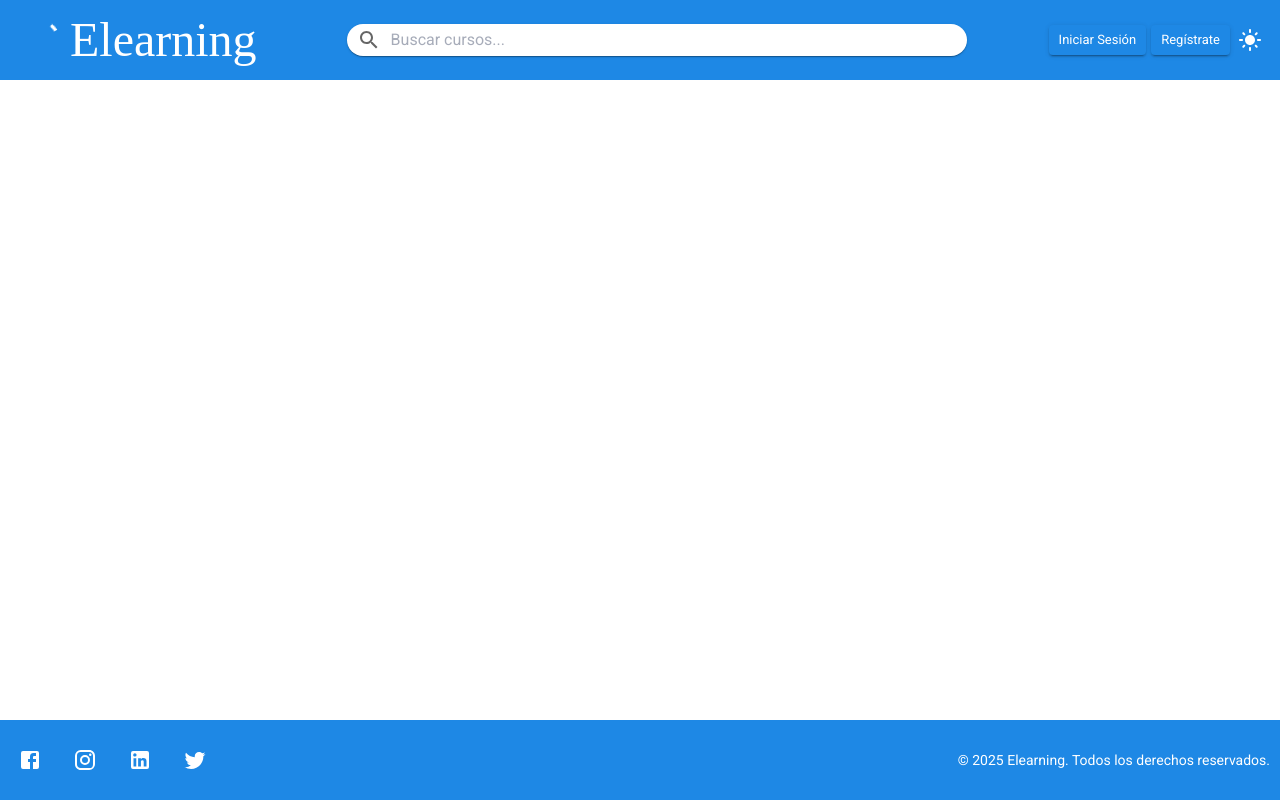
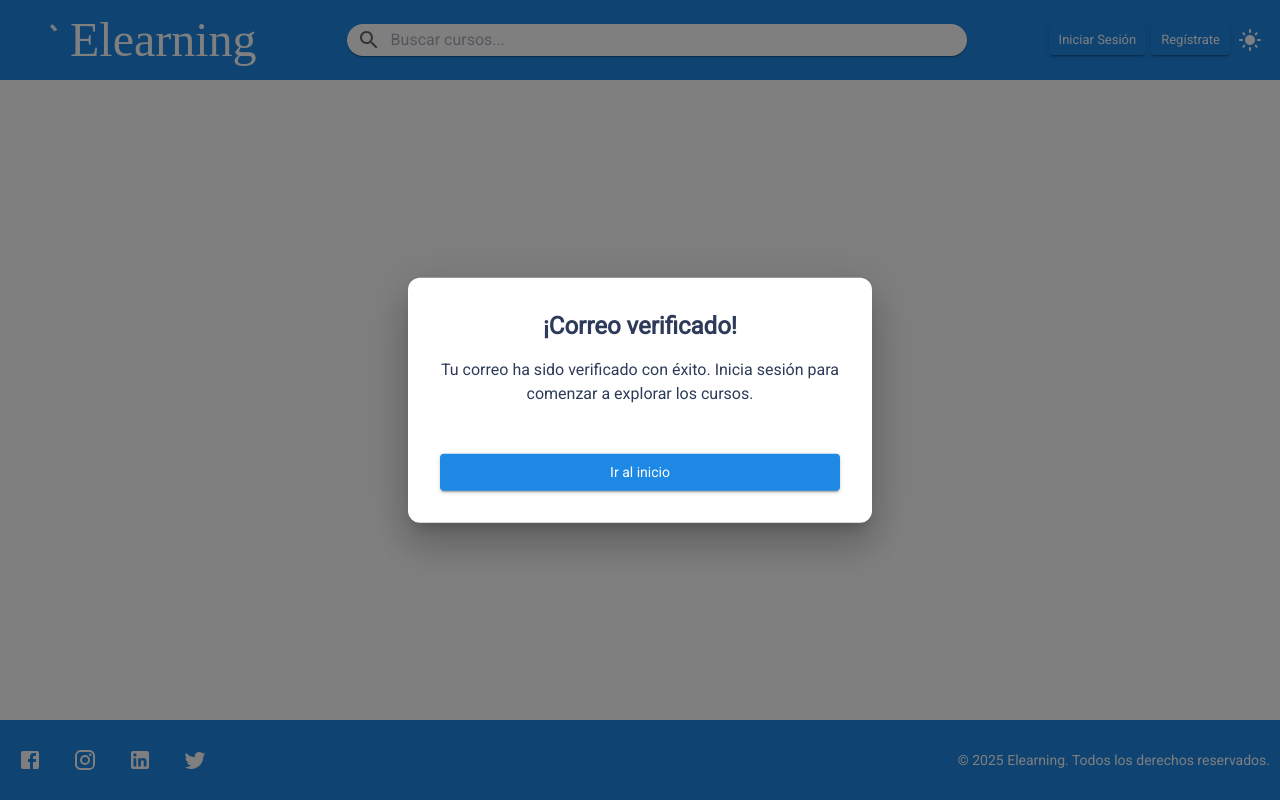
Before and after one commit to MarianoConesa/elearning, a React (Vite) app: page /emailVerified in a window 1280 px wide. Built offline with nearby package versions, Linux system fonts and the light colour scheme; no server answers.

Commit message:
terminado email verify

```diff
--- a/src/Routes/AppRouter.jsx
+++ b/src/Routes/AppRouter.jsx
@@ -11,6 +11,7 @@ import Header from "../components/Header/Header"
 import Footer from "../components/Footer/Footer"
 import { Box, Grid } from "@mui/material"
 import ScreenForeignProfile from "../Screens/Profile/ScreenForeignProfile"
+import EmailVerified from "../pages/EmailVerified"
 
 const { GET_INITIAL_IMAGES, GET_USER_INFO, GET_CATEGORIES, GET_ALL_COURSES, SEARCH_COURSES } = URL
 
@@ -61,6 +62,7 @@ const AppRouter = () => {
                         <Route path={`${import.meta.env.VITE_APP_COURSE}:id`} element={<ScreenCourse {...{ initData, userData, catData, courseData, loader, userLoader, catLoader, coursesLoader, update, updateUserData, updateCourses }} />} />
                         <Route path={import.meta.env.VITE_APP_USER_PROFILE} element={<ScreenProfile {...{ initData, userData, loader, userLoader, update, updateUserData }} />} />
                         <Route path={`${import.meta.env.VITE_APP_FOREIGN_PROFILE}:id`} element={<ScreenForeignProfile {...{ initData, userData, loader, userLoader, update, updateUserData, catData ,filterCat, setFilterCat }} />} />
+                        <Route path={import.meta.env.VITE_APP_EMAIL_VERIFIED} element={<EmailVerified/>} />
                     </Routes>
                 </Grid>
 
--- a/src/components/VideoInfoBox/VideoInfoBox.jsx
+++ b/src/components/VideoInfoBox/VideoInfoBox.jsx
@@ -6,7 +6,8 @@ import {
   Avatar,
   CircularProgress,
   Stack,
-  IconButton
+  IconButton,
+  Collapse
 } from "@mui/material"
 import { useEffect, useState } from "react"
 import { dfltApiCall } from "../../hooks/api/useApiCall"
@@ -84,13 +85,11 @@ const VideoInfoBox = ({ course, userData }) => {
         px: 2,
         py: 1,
         mt: 2,
-      maxHeight: "350px",
-      overflow: "hidden",
+        width: "100%",
+        maxWidth: "85dvw",
+        margin: "0 auto",
         display: "flex",
-      flexDirection: "column",
-      maxWidth: "85dvw",
-      width: "100%",
-      margin: "0 auto"
+        flexDirection: "column"
       }}
     >
       {/* Tabs + Mostrar/Ocultar */}
@@ -119,9 +118,8 @@ const VideoInfoBox = ({ course, userData }) => {
         </IconButton>
       </Stack>
 
-      {/* Contenido visible */}
-      {showContent && (
-        <Box sx={{ flex: 1, overflowY: "auto", pr: 1 }}>
+      {/* Contenido con animación */}
+      <Collapse in={showContent}>
         {activeTab === "description" && (
           <Typography
             fontSize="0.9rem"
@@ -133,7 +131,7 @@ const VideoInfoBox = ({ course, userData }) => {
         )}
 
         {activeTab === "comments" && (
-            <Box>
+          <Box mt={1}>
             {userData && (
               <Stack direction="row" spacing={1} mb={2}>
                 <Avatar src={userData.profilePic} sx={{ width: 30, height: 30 }} />
@@ -173,8 +171,7 @@ const VideoInfoBox = ({ course, userData }) => {
             )}
           </Box>
         )}
-        </Box>
-      )}
+      </Collapse>
     </Box>
   )
 }
--- /dev/null
+++ b/src/pages/EmailVerified.jsx
@@ -0,0 +1,57 @@
+import {
+    Box,
+    Button,
+    Modal,
+    Typography,
+    useMediaQuery,
+    useTheme,
+  } from "@mui/material"
+  import { useNavigate } from "react-router-dom"
+  import { useThemeContext } from "../context/ThemeContext"
+
+  const EmailVerified = () => {
+    const theme = useTheme()
+    const { isDarkMode } = useThemeContext()
+    const colors = { ...theme.palette }
+    const navigate = useNavigate()
+    const isMobile = useMediaQuery(theme.breakpoints.down("sm"))
+
+    const home = import.meta.env.VITE_APP_HOME
+
+    return (
+      <Modal open disableEscapeKeyDown disableAutoFocus>
+        <Box
+          sx={{
+            position: "absolute",
+            top: "50%",
+            left: "50%",
+            transform: "translate(-50%, -50%)",
+            bgcolor: colors.background.paper,
+            color: colors.text.primary,
+            borderRadius: 3,
+            boxShadow: 24,
+            p: 4,
+            width: isMobile ? "90%" : "400px",
+            textAlign: "center",
+          }}
+        >
+          <Typography variant="h5" fontWeight="bold" mb={2}>
+            {`¡Correo verificado!`}
+          </Typography>
+          <Typography variant="body1" mb={4}>
+            {`Tu correo ha sido verificado con éxito. Inicia sesión para comenzar a explorar los cursos.`}
+          </Typography>
+          <Button
+            variant="contained"
+            fullWidth
+            onClick={() => navigate(home)}
+            sx={{ mt: 2 }}
+          >
+            Ir al inicio
+          </Button>
+        </Box>
+      </Modal>
+    )
+  }
+
+  export default EmailVerified
```
Also changed, not shown: src/components/loginModals/LoginModal.jsx (+110 -51 lines), 1 other file (tests, documents, lock files or other folders). Lines whose indentation alone changed are shown as unchanged.
